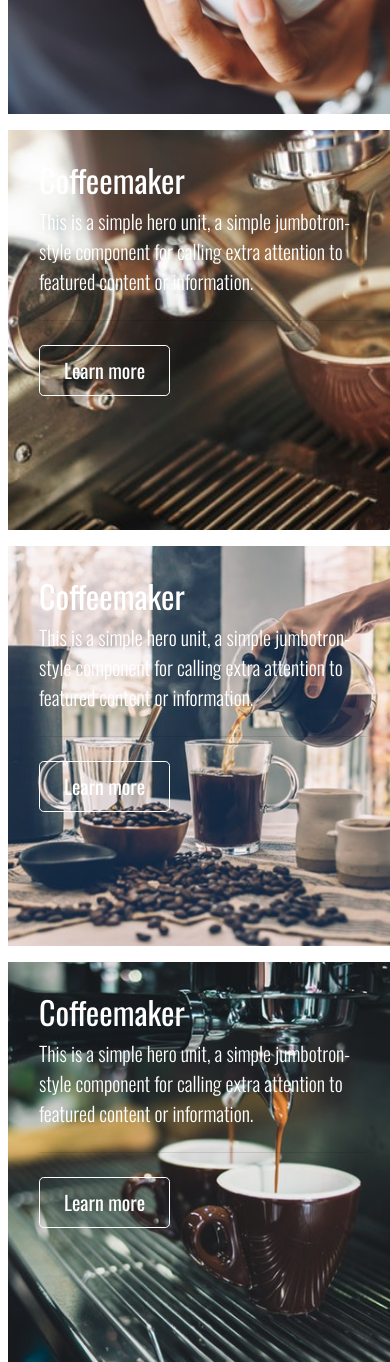
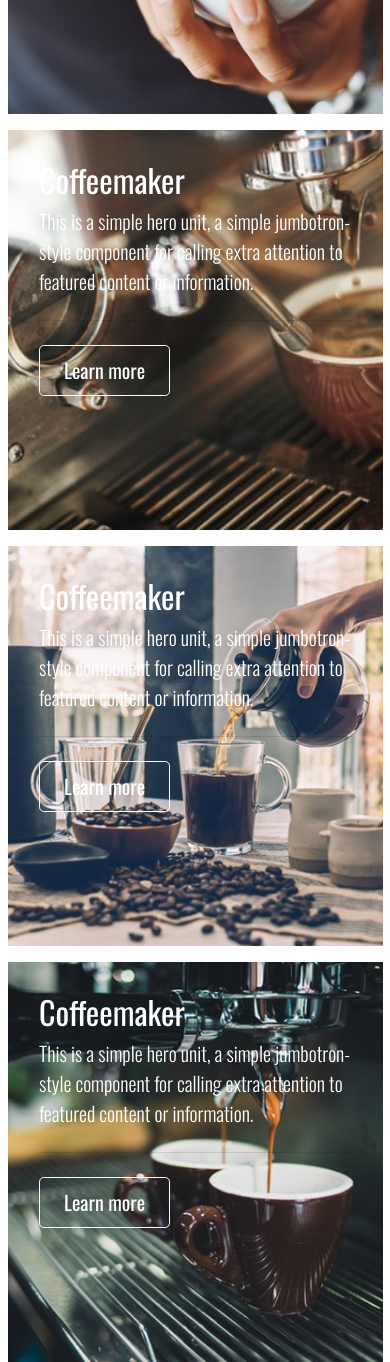
Before and after one commit to rafalWili/coffee-Shop, a plain HTML site: page index.html in a window 390 px wide. Shown: the part 1300-2662 px from the top of the page. Drawn offline with nearby package versions, Linux system fonts and the light colour scheme; a script that the page names is missing.

Commit message:
css changes

```diff
--- a/index.html
+++ b/index.html
@@ -102,7 +102,7 @@
         <div class="row row-title">
             <h2>THE FUNDAMENTAL OF COFFEE BREWING</h2>
         </div>
-        <div class="row justify-content-md-center  ">
+        <div  class="row justify-content-md-center rowBrewing  ">
             <div id="brew1" class="col-12 m-2 col-md-5 brewing">
                     <div class="jumbotron">
                             <h2 class="display-5">Coffeemaker </h2>
@@ -113,7 +113,7 @@
                             </p>
                           </div>
             </div><!--end of col -->
-            <div id="brew2" class="col-12 m-2 col-md-5 brewing">
+            <div id="brew2" class="col-12 m-2 col-md-5 brewing rowBrewing">
                     <div class="jumbotron">
                             <h2 class="display-5">Coffeemaker </h2>
                             <p class="lead">This is a simple hero unit, a simple jumbotron-style component for calling extra attention to featured content or information.</p>
@@ -124,7 +124,7 @@
                           </div>
             </div><!--end of col -->
         </div><!--end of row -->
-        <div class="row justify-content-md-center  ">
+        <div class="row justify-content-md-center rowBrewing  ">
                 <div id="brew3"id="brew1" class="col-12 m-2 col-md-5 brewing">
                         <div class="jumbotron">
                                 <h2 class="display-5">Coffeemaker </h2>
--- a/style.scss
+++ b/style.scss
@@ -387,6 +387,16 @@ font-weight: 300;
 
 
 }
+
+.rowBrewing{
+  @include mediaXS{
+    margin-right: 0px;
+  }
+  @include mediaSM{
+    margin-right: 0px;
+  }
+}
+
 #Row-offer{
     margin: 0;
     padding: 0;
```
Also changed, not shown: style.css, style.min.css, 1 other file.
